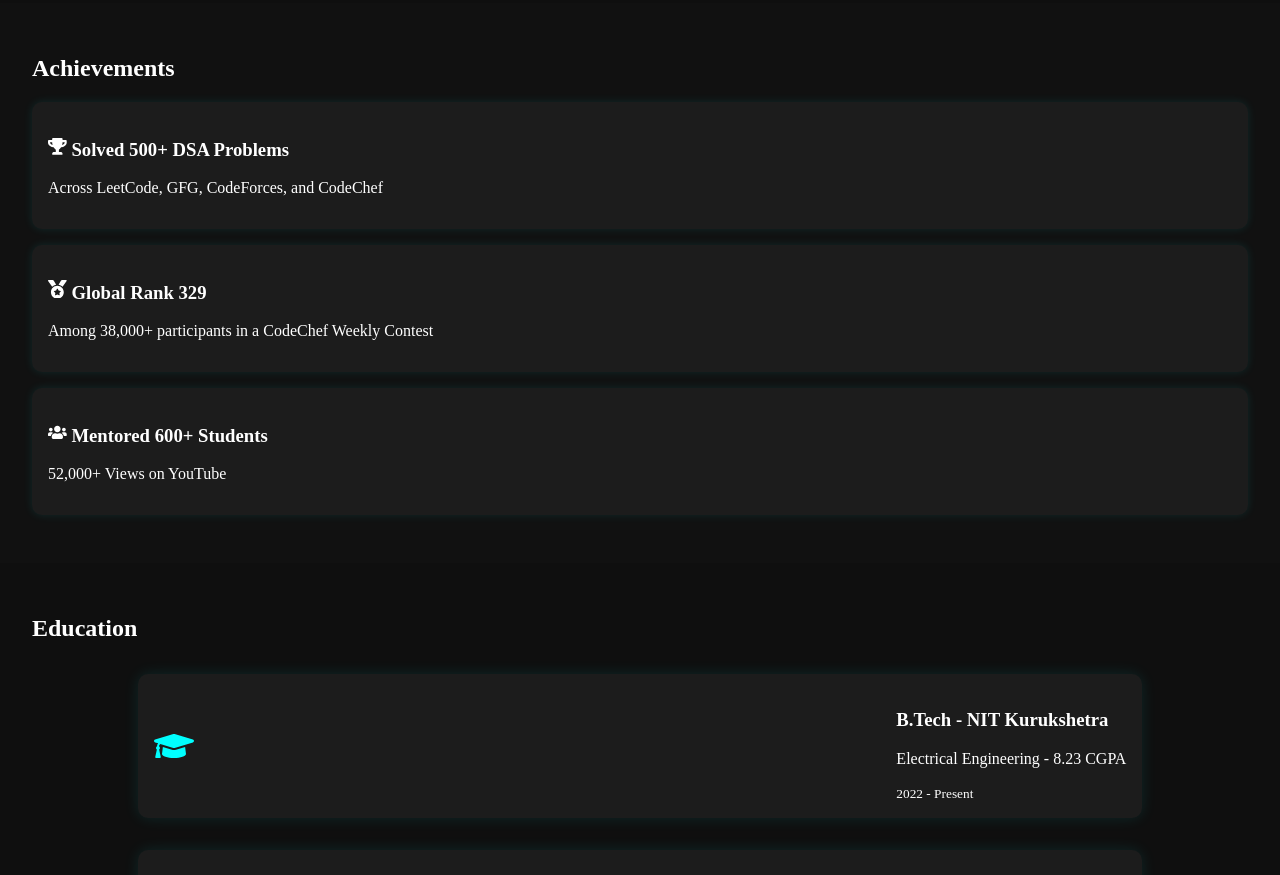
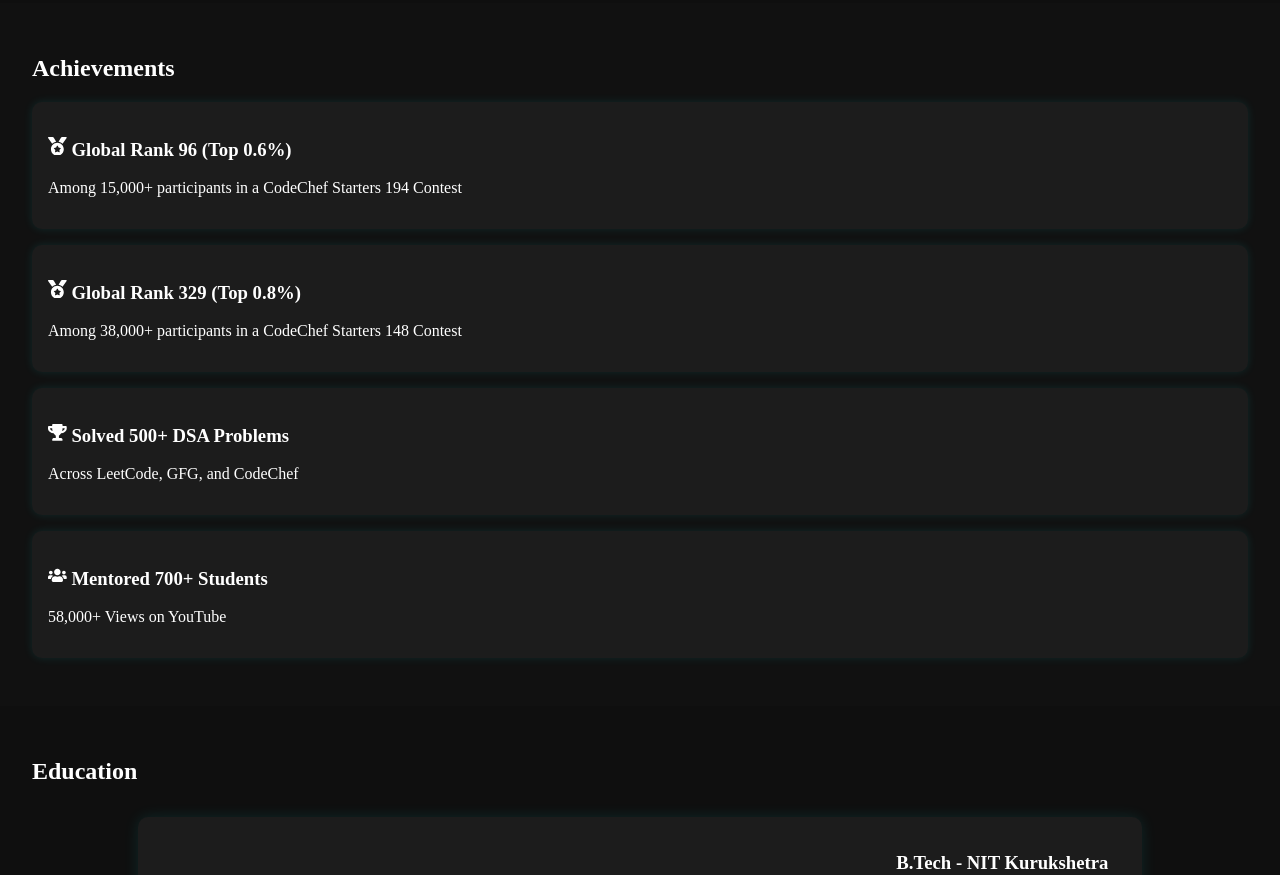
Before and after one commit to guptanaitik46/Portfolio, a React (Create React App) app: page / in a window 1280 px wide. Shown: the part 1660-2535 px from the top of the page. Built offline with nearby package versions, Linux system fonts and the light colour scheme.

Commit message:
Update Achievements.js

```diff
--- a/src/components/Achievements.js
+++ b/src/components/Achievements.js
@@ -22,9 +22,10 @@ const Card = styled(motion.div)`
 `;
 
 const achievements = [
-  { icon: <FaTrophy />, title: 'Solved 500+ DSA Problems', desc: 'Across LeetCode, GFG, CodeForces, and CodeChef' },
-  { icon: <FaMedal />,  title: 'Global Rank 329',  desc: 'Among 38,000+ participants in a CodeChef Weekly Contest' },
-  { icon: <FaUsers />, title: 'Mentored 600+ Students', desc: '52,000+ Views on YouTube' },
+  { icon: <FaMedal />,  title: 'Global Rank 96 (Top 0.6%)',  desc: 'Among 15,000+ participants in a CodeChef Starters 194 Contest' },
+  { icon: <FaMedal />,  title: 'Global Rank 329 (Top 0.8%)',  desc: 'Among 38,000+ participants in a CodeChef Starters 148 Contest' },
+  { icon: <FaTrophy />, title: 'Solved 500+ DSA Problems', desc: 'Across LeetCode, GFG, and CodeChef' },
+  { icon: <FaUsers />, title: 'Mentored 700+ Students', desc: '58,000+ Views on YouTube' },
 ];
 
 function Achievements() {
```
